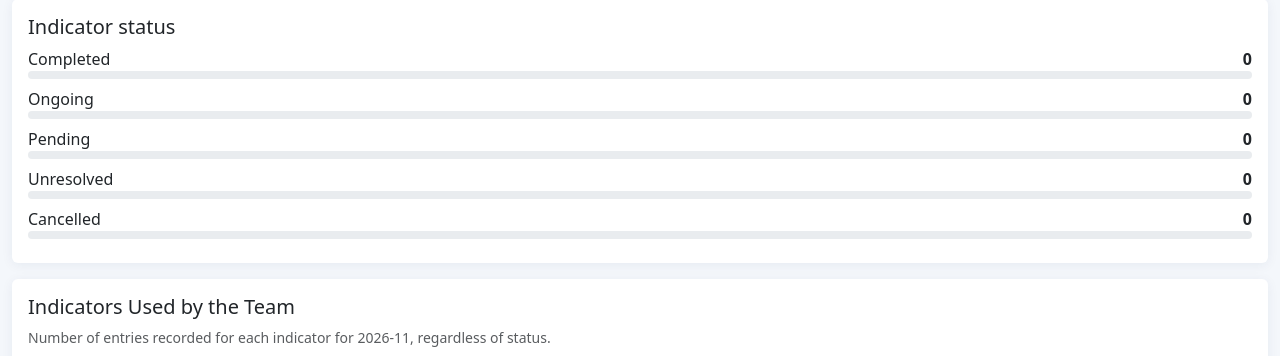
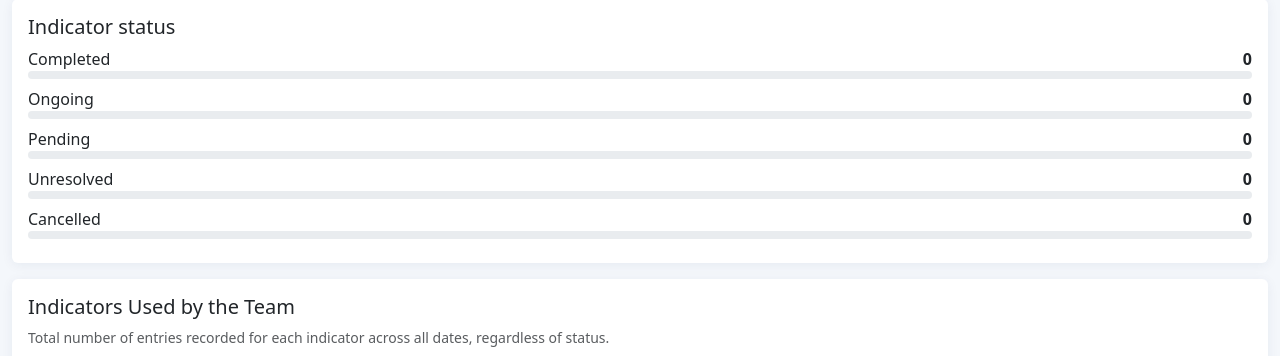
Before and after one commit to DosbrosHQ/CSSU-Task-Monitoring-System, a Flask app: page /dashboard in a window 1280 px wide. Shown: the part 354-710 px from the top of the page. Run offline with Flask 3, Linux system fonts and the light colour scheme; a user stored in the database is signed in; data comes from the database, SQL or seed files in the repository; data that the repository does not hold is empty; some libraries are stand-ins or nearby versions.

Commit message:
Count all dates and statuses in team indicator usage chart

```diff
--- a/app.py
+++ b/app.py
@@ -224,9 +224,12 @@ def dashboard():
     category_usage_counts = {}
     indicator_usage_counts = {}
     if current_user.role == 'admin':
+        # Category pie chart follows the selected dashboard month.
         for entry in logs:
             category_name = entry.category.name if entry.category else 'Uncategorized'
             category_usage_counts[category_name] = category_usage_counts.get(category_name, 0) + 1
+        # Team indicator usage includes every saved entry across all dates and statuses.
+        for entry in TaskLog.query.all():
             indicator_name = entry.task_title or 'Unnamed indicator'
             indicator_usage_counts[indicator_name] = indicator_usage_counts.get(indicator_name, 0) + 1
         category_usage_counts = dict(sorted(category_usage_counts.items(), key=lambda item: item[1], reverse=True))
--- a/templates/dashboard.html
+++ b/templates/dashboard.html
@@ -3,7 +3,7 @@
 {% if current_user.role=='admin' %}<div class="d-flex justify-content-end mb-3"><form method="post" action="{{url_for('reset_monitoring_data')}}" onsubmit="return confirm('PERMANENTLY delete all indicator entries and delegated assignments? Staff accounts, categories, indicator definitions, and audit logs will be retained. This cannot be undone.');"><input type="hidden" name="csrf_token" value="{{csrf_token()}}"><button class="btn btn-outline-danger btn-sm">Reset Indicator Entries & Delegations</button></form></div>{% endif %}
 <div class="row g-3 mb-4">{% for label,value in [('Total indicators logged',logs|length),('Completed',counts['Completed']),('Ongoing',counts['Ongoing']),('Pending / unresolved',counts['Pending']+counts['Unresolved']),('Open delegated tasks',open_count)] %}<div class="col-6 col-lg"><div class="card p-3 h-100"><div class="text-muted">{{label}}</div><div class="kpi">{{value}}</div></div></div>{% endfor %}</div>
 <div class="row g-3"><div class="col-lg-12"><div class="card p-3 h-100"><h5>Indicator status</h5>{% for s in STATUSES %}<div class="d-flex justify-content-between"><span>{{s}}</span><strong>{{counts[s]}}</strong></div><div class="progress mb-2" style="height:8px"><div class="progress-bar" style="width:{{(counts[s]/(logs|length)*100) if logs|length else 0}}%"></div></div>{% endfor %}</div></div></div>
-{% if current_user.role=='admin' %}<div class="card p-3 mt-3"><h5>Indicators Used by the Team</h5><div class="text-muted small mb-2">Number of entries recorded for each indicator for {{month}}, regardless of status.</div><div class="chart-wrap chart-wrap-wide"><canvas id="teamIndicatorUsageChart"></canvas></div></div>{% endif %}
+{% if current_user.role=='admin' %}<div class="card p-3 mt-3"><h5>Indicators Used by the Team</h5><div class="text-muted small mb-2">Total number of entries recorded for each indicator across all dates, regardless of status.</div><div class="chart-wrap chart-wrap-wide"><canvas id="teamIndicatorUsageChart"></canvas></div></div>{% endif %}
 {% if current_user.role=='admin' %}<div class="card p-3 mt-3"><h5>Staff Engagement — Indicator Entries Encoded</h5><div class="text-muted small mb-2">Total number of indicator entries recorded by each active staff member across all dates, regardless of status.</div><div class="chart-wrap chart-wrap-wide"><canvas id="staffEngagementChart"></canvas></div></div>
 <div class="row g-3 mt-1">
 <div class="col-lg-4"><div class="card p-3 h-100"><h5>Indicator Record Status</h5><div class="chart-wrap"><canvas id="indicatorStatusChart"></canvas></div><div class="small text-muted mt-2">Distribution of all recorded entries by status for {{month}}.</div></div></div>
@@ -18,6 +18,5 @@ renderPie('indicatorStatusChart',{{STATUSES|tojson}},{{status_values|tojson}});
 renderPie('categoryStatusChart',{{category_usage_counts.keys()|list|tojson}},{{category_usage_counts.values()|list|tojson}});
 new Chart(document.getElementById('staffEngagementChart'),{type:'bar',data:{labels:{{staff_engagement_counts.keys()|list|tojson}},datasets:[{label:'Entries encoded',data:{{staff_engagement_counts.values()|list|tojson}},backgroundColor:'#2878b5'}]},options:{indexAxis:'y',responsive:true,maintainAspectRatio:false,scales:{x:{beginAtZero:true,ticks:{precision:0}},y:{ticks:{autoSkip:false}}},plugins:{legend:{display:false}}}});
 new Chart(document.getElementById('teamIndicatorUsageChart'),{type:'bar',data:{labels:{{indicator_usage_counts.keys()|list|tojson}},datasets:[{label:'Entries encoded',data:{{indicator_usage_counts.values()|list|tojson}},backgroundColor:'#2878b5'}]},options:{indexAxis:'y',responsive:true,maintainAspectRatio:false,scales:{x:{beginAtZero:true,ticks:{precision:0}},y:{ticks:{autoSkip:false}}},plugins:{legend:{display:false}}}});
-new Chart(document.getElementById('staffEngagementChart'),{type:'bar',data:{labels:{{staff_counts.keys()|list|tojson}},datasets:[{label:'Entries encoded',data:{{staff_counts.values()|list|tojson}},backgroundColor:'#2878b5'}]},options:{indexAxis:'y',responsive:true,maintainAspectRatio:false,scales:{x:{beginAtZero:true,ticks:{precision:0}},y:{ticks:{autoSkip:false}}},plugins:{legend:{display:false}}}});
 
 </script>{% endif %}{% endblock %}
```
